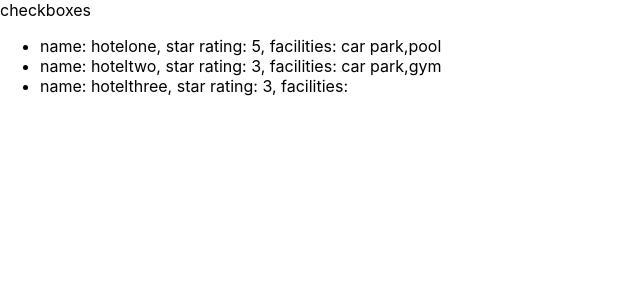
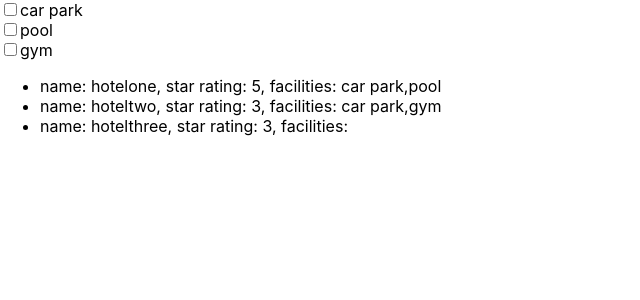
Before and after one commit to timothydowd/laterooms-tech-test, a React (Create React App) app: page / in a window 1280 px wide. Shown: the top 300 px of the page, without its empty margins (0-640 px from the left). Built offline with nearby package versions, Linux system fonts and the light colour scheme.

Commit message:
checkboxes component renders list of unquie facilities as checkboxes ready to be used to filter list of hotels that have the specified facilities

```diff
--- a/src/components/Checkboxes.js
+++ b/src/components/Checkboxes.js
@@ -13,10 +13,16 @@ export default class Checkboxes extends Component {
         console.log('checkboxFacilities: ', this.props.checkboxFacilities)
 
         return (
-            <div>
+            <div >
+                 {this.props.checkboxFacilities.map(facility => {
 
-                checkboxes
-
+                  return (
+                    <div>
+                        <input type="checkbox" name={facility} value={facility} />
+                        <label >{facility}</label>
+                    </div>
+                  )
+                 })}
             </div>
         )
     }
```
